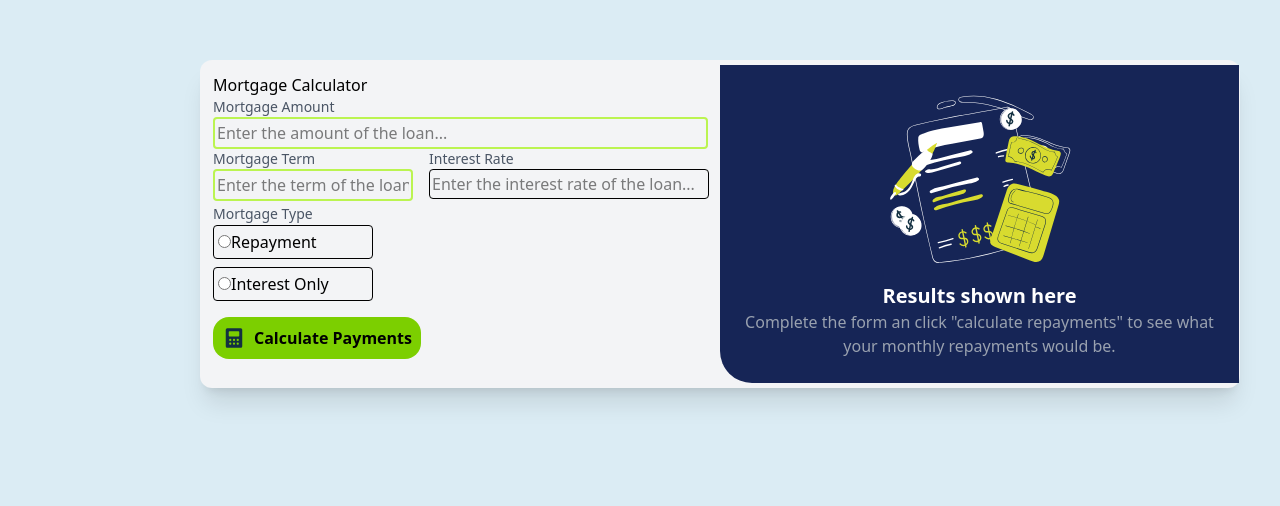
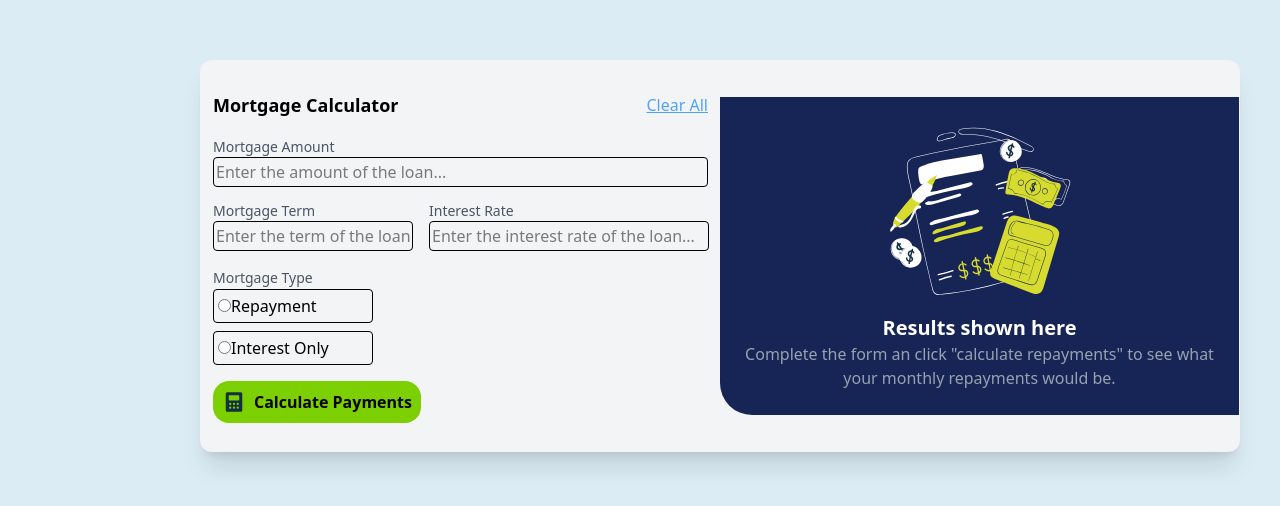
Before and after one commit to JohnMHoyt24/mortgage-repayment-calculator, a React (Vite) app in the folder my-app/: page / in a window 1280 px wide. Shown: the part 140-646 px from the top of the page. Built offline with nearby package versions, Linux system fonts and the light colour scheme.

Commit message:
Updated CSS and created the "Clear All" button.

```diff
--- a/my-app/src/components/Calculator.tsx
+++ b/my-app/src/components/Calculator.tsx
@@ -81,17 +81,27 @@ const Calculator: React.FC = () => {
         setMortgageType("");
     }
 
+    const clearAll = () => {
+        setAmount("");
+        setTerm("");
+        setRate("");
+        setMortgageType("");
+    };
+
     return(
         <div className="flex justify-evenly items-center h-auto bg-gray-100 border border-transparent p- m-50 w-260 rounded-xl shadow-xl">
             <form className="w-1/2 p-3">
-                <h1>Mortgage Calculator</h1>
-                <div className="flex flex-col">
+                <div className="h-16 flex justify-between items-center">
+                    <label className="font-semibold text-lg">Mortgage Calculator</label>
+                    <button className="underline text-blue-400" onClick={clearAll}>Clear All</button>
+                </div>
+                <div className="flex flex-col h-16">
                     <label className="text-gray-600 text-sm">Mortgage Amount </label>
                     <input
                         type="text"
                         id="mortgage-amount"
                         placeholder="Enter the amount of the loan..."
-                        className="border-2 border-lime-300 rounded-sm p-0.5"
+                        className="border focus:outline-lime-300 rounded-sm p-0.5"
                         value={amount}
                         onChange={(e) => {
                             setAmount(e.target.value);
@@ -101,14 +111,14 @@ const Calculator: React.FC = () => {
                     />
                     {errors.amount && <p className="text-red-500">{errors.amount}</p>}
                 </div>
-                <div className="flex space-x-4">
+                <div className="flex space-x-4 h-16">
                     <div className="flex flex-col">
                         <label className="text-gray-600 text-sm">Mortgage Term </label>
                         <input
                             type="text"
                             id="mortgage-term"
                             placeholder="Enter the term of the loan..."
-                            className="w-50 border-2 border-lime-300 rounded-sm p-0.5"
+                            className="w-50 border focus:outline-lime-300 rounded-sm p-0.5"
                             value={term}
                             onChange={(e) => {
                                 setTerm(e.target.value);
@@ -124,7 +134,7 @@ const Calculator: React.FC = () => {
                             type="text"
                             id="mortgage-rate"
                             placeholder="Enter the interest rate of the loan..."
-                            className="w-70 border rounded-sm p-0.5"
+                            className="w-70 border focus:outline-lime-300 rounded-sm p-0.5"
                             value={rate}
                             onChange={(e) => {
                                 setRate(e.target.value);
@@ -137,7 +147,7 @@ const Calculator: React.FC = () => {
                 </div>
                 <label className="text-gray-600 text-sm">Mortgage Type</label>
                 <div className="flex flex-col space-y-2">
-                    <label className="border rounded-sm w-40 p-1">
+                    <label className="border has-checked:bg-lime-100 has-checked:border-lime-400 rounded-sm w-40 p-1">
                         <input
                             type="radio"
                             name="mortgage-type"
@@ -147,7 +157,7 @@ const Calculator: React.FC = () => {
                         />
                         Repayment
                     </label>
-                    <label className="border rounded-sm w-40 p-1">
+                    <label className="border has-checked:bg-lime-100 has-checked:border-lime-400 rounded-sm w-40 p-1">
                         <input
                             type="radio"
                             name="mortgage-type"
```
